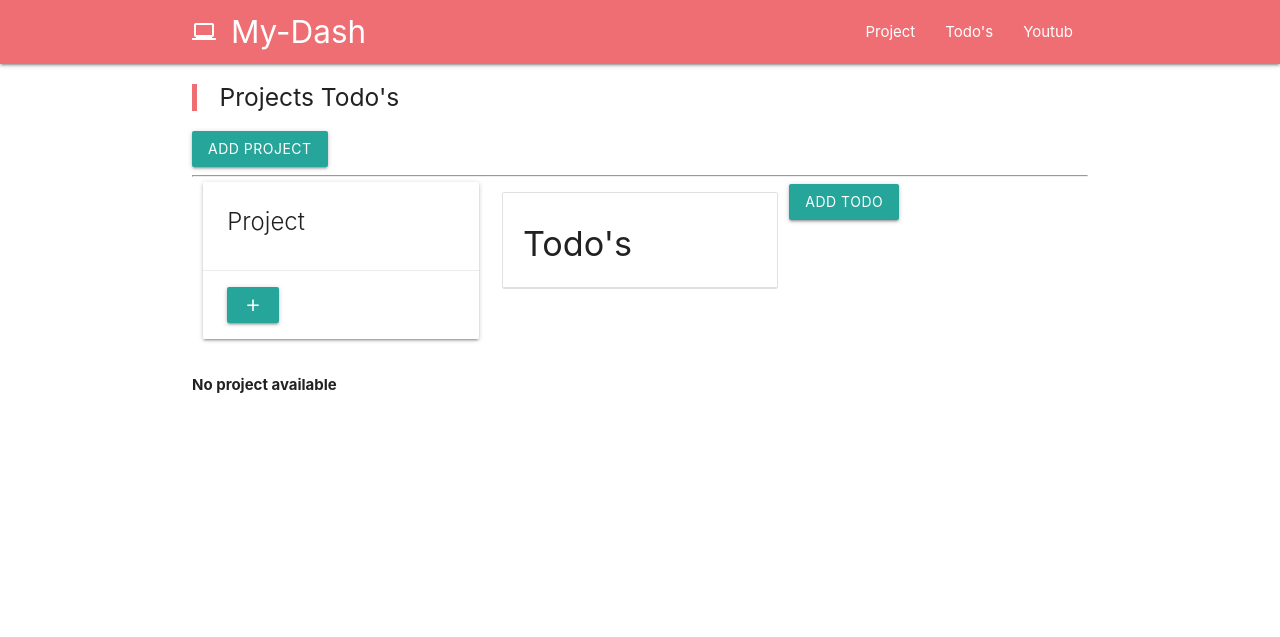
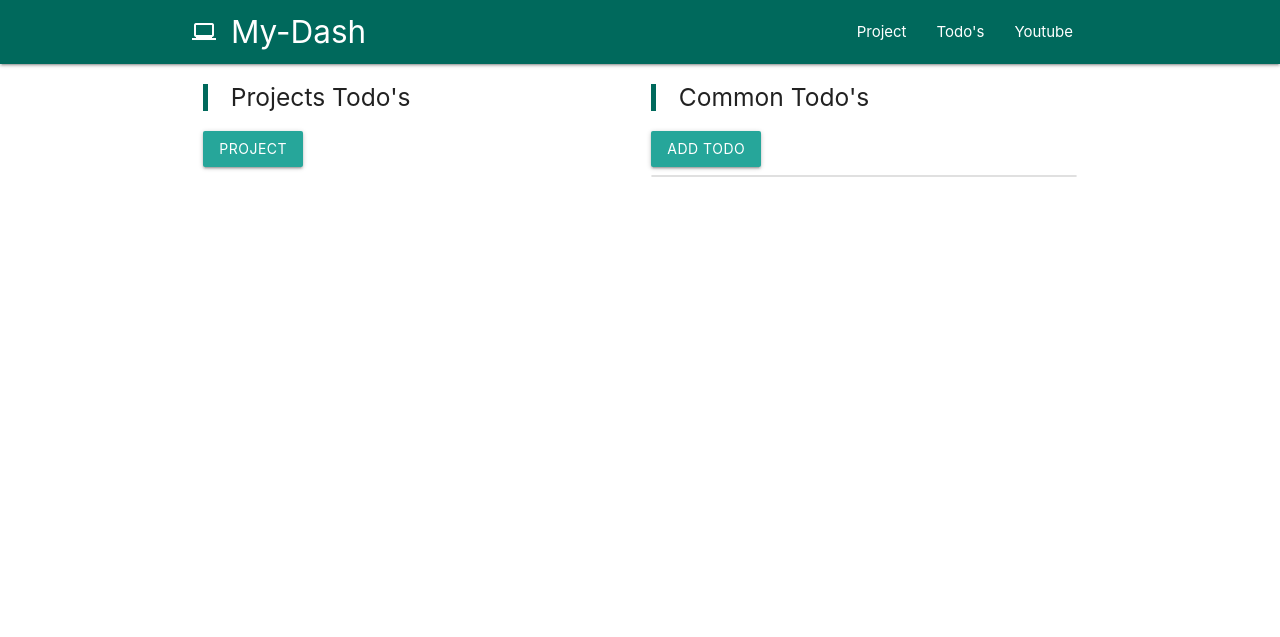
Before and after one commit to lalitp26/mydashboard, a Django app: page / in a window 1280 px wide. Shown: the top 637 px of the page. Run offline with Django 3.2, Linux system fonts and the light colour scheme; a user stored in the database is signed in; data that the repository does not hold is empty.

Commit message:
Dashboard

```diff
--- a/src/templates/index.html
+++ b/src/templates/index.html
@@ -8,6 +8,10 @@
 	<style type="text/css">
 		.completed {
 			color = red;
+		}
+
+		blockquote{
+			border-left: 5px solid #00695c !important;
 		}
 	</style>
 	<script src="https://code.jquery.com/jquery-3.3.1.min.js" integrity="sha256-FgpCb/KJQlLNfOu91ta32o/NMZxltwRo8QtmkMRdAu8=" crossorigin="anonymous"></script>
@@ -21,7 +25,7 @@
     <script src="https://cdnjs.cloudflare.com/ajax/libs/materialize/1.0.0-rc.2/js/materialize.min.js"></script>
 </head>
 <body>
-	  <nav>
+	  <nav class="teal darken-3">
 
 	    <div class="nav-wrapper container">
 	      	<a href="#" class="brand-logo">
@@ -29,9 +33,9 @@
 	      		My-Dash
 	  		</a>
 	      <ul id="nav-mobile" class="right hide-on-med-and-down">
-	        <li><a href="#">Project</a></li>
+	        <li><a href="{% url 'project' %}">Project</a></li>
 	        <li><a href="#">Todo's</a></li>
-	        <li><a href="#">Youtub</a></li>
+	        <li><a href="#">Youtube</a></li>
 	      </ul>
 	    </div>
 	  </nav>
@@ -43,7 +47,7 @@
 
 
 		<div class="fixed-action-btn">
-			<a class="btn-floating btn-large red">
+			<a class="btn-floating btn-large red pulse">
 				<i class="large material-icons">add</i>
 			</a>
 			<ul>
--- a/src/templates/todo/todo_dashboard.html
+++ b/src/templates/todo/todo_dashboard.html
@@ -6,34 +6,38 @@
 
 
 {% block content %}
+
+	<div class="row">
+		<div class="col s12 m6 l6 xl6">
 			<blockquote>
 				<h5>Projects Todo's</h5>
 			</blockquote>
-	<a class="btn" href="{% url 'project' %}">Add Project</a>
+			<a class="btn" href="{% url 'project' %}">Project</a>
+		{% if projects %}
+			<ul class="collection">
+				{% for project in projects %}
 
-	<div class="row">
-	    <div class="col s12 m4 l4 xl4">
-	      <div class="card">
-	        <div class="card-content">
-        		<span class="card-title">Project</span>
-	        </div>
-	        <div class="card-action">
-	          <a class="btn" href="#">
-	          	<b><i class="material-icons" title="Add todo">add</i></b>
+					<li class="collection-item">
+						<div>
+							{{ project.name }}
+							<a href="{% url 'project_todo' project.id %}" class="secondary-content" title="Add Todo's">
+								<i class="material-icons">send</i>
 							</a>
 						</div>
-	      </div>
+					</li>
+
+	    		{% endfor %}
+	    	</ul>
+		{% endif %}
 		</div>
 
-	    <hr>
+
+	<div class="col s12 m6 l6 xl6">
+		<blockquote>
+			<h5>Common Todo's</h5>
+		</blockquote>
 		<a class="btn" href="{% url 'todo' %}">Add Todo</a>
-	<div class="col s12 m4 l4">
-		<ul class="collection with-header">
-		<li class="collection-header">
-			<div>
-				<h4>Todo's</h4>
-			</div>
-		</li>
+		<ul class="collection">
 		{% for todo in common_todo_list %}
 			{% if todo.is_completed %}
 				<li class="collection-item" style="color: red">
@@ -58,36 +62,4 @@
 	</div>
   	</div>
 
-	<ul>{% if projects %}
-			{% for project in projects %}
-				<li>
-					<b>{{project.name}}</b>
-					<a href="{% url 'project_todo' project.id %}">Add todos</a>
-					{% if project.projecttodo_set.all %}
-					<ul>
-						{% for todo in project.projecttodo_set.all %}
-							{% if todo.is_completed %}
-								<li> <del>{{todo.title}}</del> &nbsp;&nbsp;
-									<a href="{% url 'change_project_todo_status' project.id todo.id 'dash'%}">Not complete</a>
-									<a href="{% url 'delete_project_todo' project.id todo.id 'dash' %}">Delete</a>
-								</li>
-							{% else %}
-								<li>{{todo.title}} &nbsp;&nbsp;
-									<a href="{% url 'change_project_todo_status' project.id todo.id 'dash' %}">Complete</a>
-									<a href="{% url 'delete_project_todo' project.id todo.id 'dash' %}">Delete</a>
-								</li>
-							{% endif %}
-						{% endfor %}
-					</ul>
-					{% endif %}
-				</li>
-			{% endfor %}
-		{% else %}
-			<b>No project available</b>
-
-		{% endif %}
-
-	</ul>
-
-
 {% endblock %}
--- a/src/todo/models.py
+++ b/src/todo/models.py
@@ -8,6 +8,7 @@ class Project(models.Model):
 	name = models.CharField(max_length = 200)
 	description = models.TextField()
 	created_at = models.DateTimeField(auto_now = False, auto_now_add = True)
+	is_active = models.BooleanField(default= False)
 
 	def __str__(self):
 		return self.name
```
Also changed, not shown: src/templates/todo/project.html (+18 -10 lines), src/todo/migrations/0003_project_is_active.py (added). Lines whose indentation alone changed are shown as unchanged.
